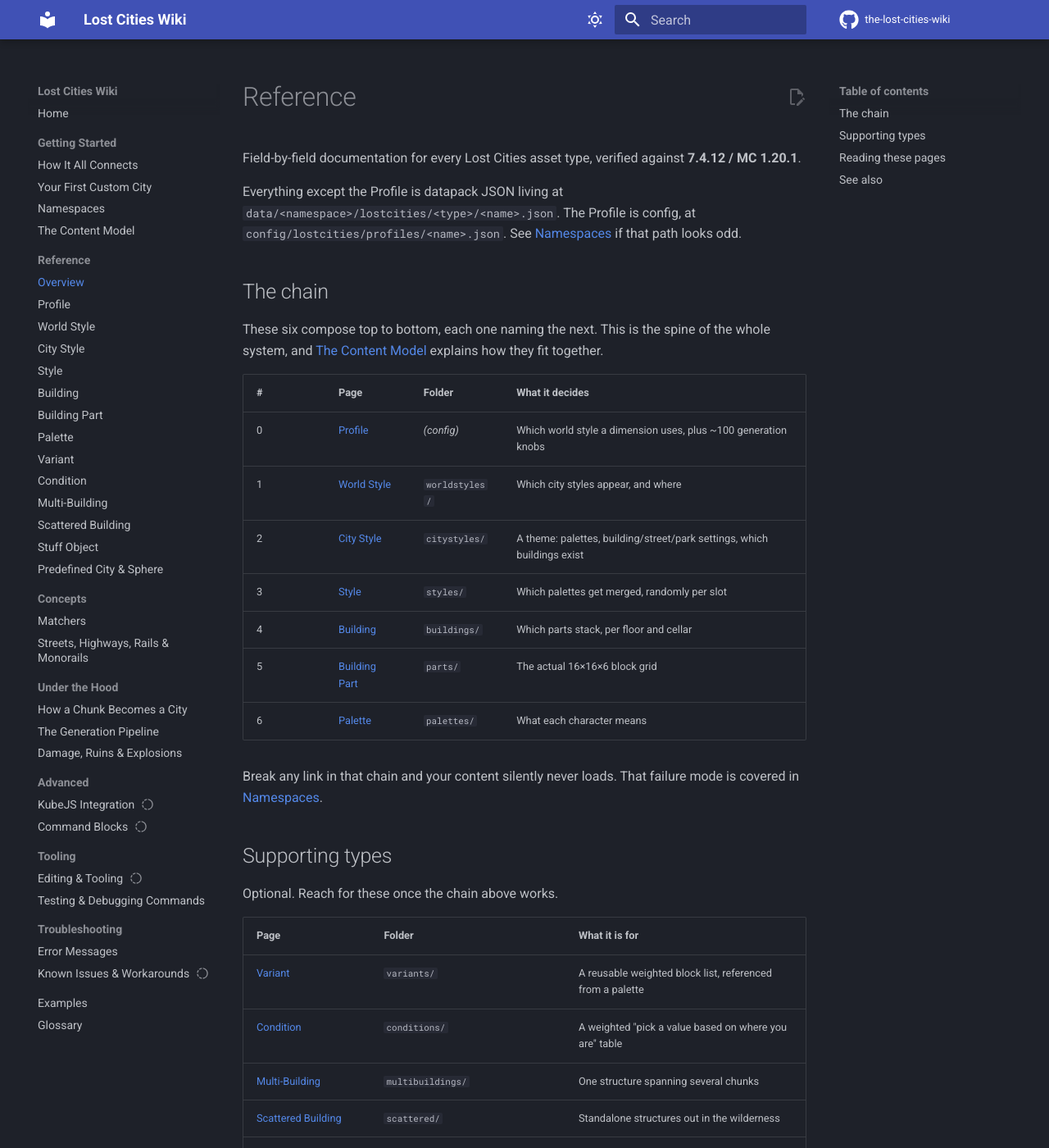
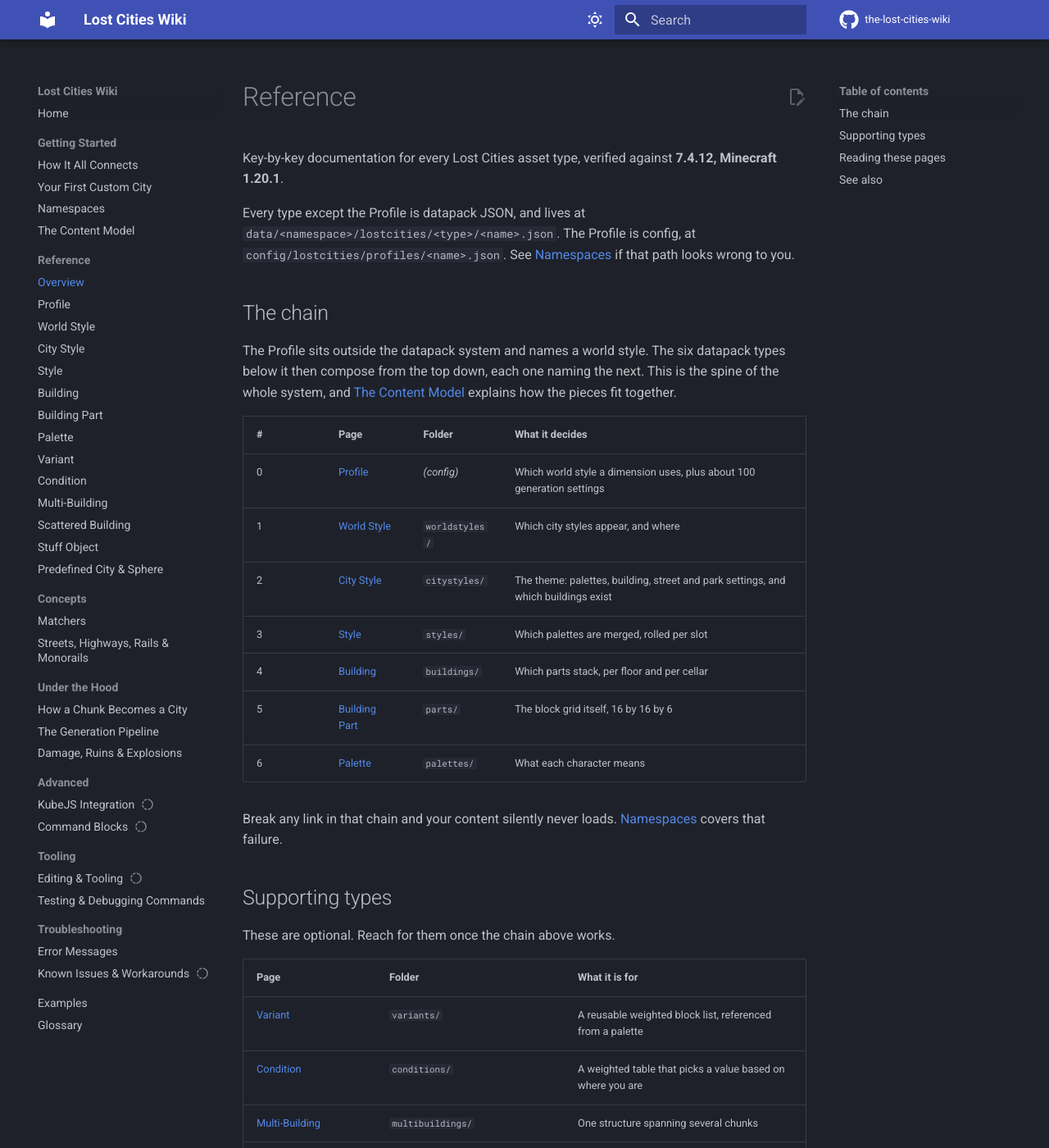
Before and after one commit to RinkyDinkyNooble/the-lost-cities-wiki, an MkDocs documentation site: the page built from docs/reference/index.md, in a window 1280 px wide and 1400 px high. Shown: the whole window at 82% size. Built offline with MkDocs 1.6.1 and Material for MkDocs 9.7.7, drawn with Linux system fonts in a browser that asks for light colours; comment, search, counter and statistics services are not loaded; some of the changed text lies outside the part shown.

Commit message:
Widen the warn-and-skip note; clarify the reference index count
infrastructure-parts.md presented the silent warn-and-skip failure as a
street-only behaviour. AssetRegistries.PARTS.getOrWarn is also used for
fountains, parks, stairs, rail dungeons, building fronts and a city
sphere's centerpart, so all of those fail the same quiet way. Highways,
railways and monorails are the ones that use getOrThrow.

Everything else on that page verified correct: all 32 default
infrastructure part names exist, every one is 16 by 16, all four key
sets match their codecs exactly, and the surface-station coin flip is a
real nextFloat() < 0.5 between the stationopen and stationopenroof
lists.

reference/index.md said "these six compose top to bottom" above a table
of seven rows. Reworded so the Profile is described as sitting outside
the datapack system. Also confirmed the two tables together cover all 13
registries CustomRegistries creates, and said so.

Co-Authored-By: Claude Opus 5 <noreply@anthropic.com>

```diff
--- a/docs/reference/index.md
+++ b/docs/reference/index.md
@@ -1,52 +1,54 @@
 # Reference
 
-Field-by-field documentation for every Lost Cities asset type, verified against **7.4.12 / MC 1.20.1**.
+Key-by-key documentation for every Lost Cities asset type, verified against **7.4.12, Minecraft 1.20.1**.
 
-Everything except the Profile is datapack JSON living at `data/<namespace>/lostcities/<type>/<name>.json`. The Profile is config, at `config/lostcities/profiles/<name>.json`. See [Namespaces](../getting-started/namespaces.md#the-exact-folder-layout) if that path looks odd.
+Every type except the Profile is datapack JSON, and lives at `data/<namespace>/lostcities/<type>/<name>.json`. The Profile is config, at `config/lostcities/profiles/<name>.json`. See [Namespaces](../getting-started/namespaces.md#the-exact-folder-layout) if that path looks wrong to you.
 
 ## The chain
 
-These six compose top to bottom, each one naming the next. This is the spine of the whole system, and [The Content Model](../getting-started/content-model.md) explains how they fit together.
+The Profile sits outside the datapack system and names a world style. The six datapack types below it then compose from the top down, each one naming the next. This is the spine of the whole system, and [The Content Model](../getting-started/content-model.md) explains how the pieces fit together.
 
 | # | Page | Folder | What it decides |
 |---|---|---|---|
-| 0 | [Profile](profile.md) | *(config)* | Which world style a dimension uses, plus ~100 generation knobs |
+| 0 | [Profile](profile.md) | *(config)* | Which world style a dimension uses, plus about 100 generation settings |
 | 1 | [World Style](worldstyle.md) | `worldstyles/` | Which city styles appear, and where |
-| 2 | [City Style](citystyle.md) | `citystyles/` | A theme: palettes, building/street/park settings, which buildings exist |
-| 3 | [Style](style.md) | `styles/` | Which palettes get merged, randomly per slot |
-| 4 | [Building](building.md) | `buildings/` | Which parts stack, per floor and cellar |
-| 5 | [Building Part](part.md) | `parts/` | The actual 16×16×6 block grid |
+| 2 | [City Style](citystyle.md) | `citystyles/` | The theme: palettes, building, street and park settings, and which buildings exist |
+| 3 | [Style](style.md) | `styles/` | Which palettes are merged, rolled per slot |
+| 4 | [Building](building.md) | `buildings/` | Which parts stack, per floor and per cellar |
+| 5 | [Building Part](part.md) | `parts/` | The block grid itself, 16 by 16 by 6 |
 | 6 | [Palette](palette.md) | `palettes/` | What each character means |
 
-Break any link in that chain and your content silently never loads. That failure mode is covered in [Namespaces](../getting-started/namespaces.md).
+Break any link in that chain and your content silently never loads. [Namespaces](../getting-started/namespaces.md) covers that failure.
 
 ## Supporting types
 
-Optional. Reach for these once the chain above works.
+These are optional. Reach for them once the chain above works.
 
 | Page | Folder | What it is for |
 |---|---|---|
 | [Variant](variant.md) | `variants/` | A reusable weighted block list, referenced from a palette |
-| [Condition](condition.md) | `conditions/` | A weighted "pick a value based on where you are" table |
+| [Condition](condition.md) | `conditions/` | A weighted table that picks a value based on where you are |
 | [Multi-Building](multibuilding.md) | `multibuildings/` | One structure spanning several chunks |
 | [Scattered Building](scattered.md) | `scattered/` | Standalone structures out in the wilderness |
-| [Stuff Object](stuff.md) | `stuff/` | Small decorative extras placed by column scan |
-| [Predefined City & Sphere](predefined.md) | `predefinedcities/`, `predefinedspheres/` | Pin a city or sphere to exact coordinates |
+| [Stuff Object](stuff.md) | `stuff/` | Small decorative extras placed by scanning columns |
+| [Predefined City and Sphere](predefined.md) | `predefinedcities/`, `predefinedspheres/` | Pin a city or sphere to exact coordinates |
+
+Together these two tables cover all 13 registries the mod creates. There is no asset type this reference omits.
 
 ## Reading these pages
 
-Each starts with a TL;DR, then a field table, then the behaviour that is not obvious from the fields.
+Each page opens with a TL;DR, then a key table, then the behaviour that the keys alone do not tell you.
 
 !!! warning "No number in any of these files is validated"
-    There is no range checking anywhere in the mod, in assets or in profiles. Every range these pages document is the window the mod was designed around, not a rule it enforces. Out-of-range values load silently and are used as written.
+    There is no range checking anywhere in the mod, in an asset or in a profile. Every range these pages document is the window the mod was designed around, not a rule it enforces. An out-of-range value loads silently and is used as written.
 
     [`validate.py`](../examples/index.md#validatepy) checks the rules that can be checked outside the game.
 
-Three pages carry most of the traps worth reading before you write anything:
+Three pages carry most of the traps, and are worth reading before you write anything:
 
 - [Palette](palette.md#the-128-slot-rule-for-blocks-and-variant), for the 128-slot rule and what a `char` may legally be
 - [Building](building.md#floor-coverage-the-most-common-crash), for the floor-coverage crash
-- [City Style](citystyle.md#inheritance), for inheritance being additive in a way nobody expects
+- [City Style](citystyle.md#inheritance), for inheritance being additive in a way that surprises nearly everyone
 
 ## See also
 
```
Also changed, not shown: docs/concepts/infrastructure-parts.md (+11 -4 lines).
